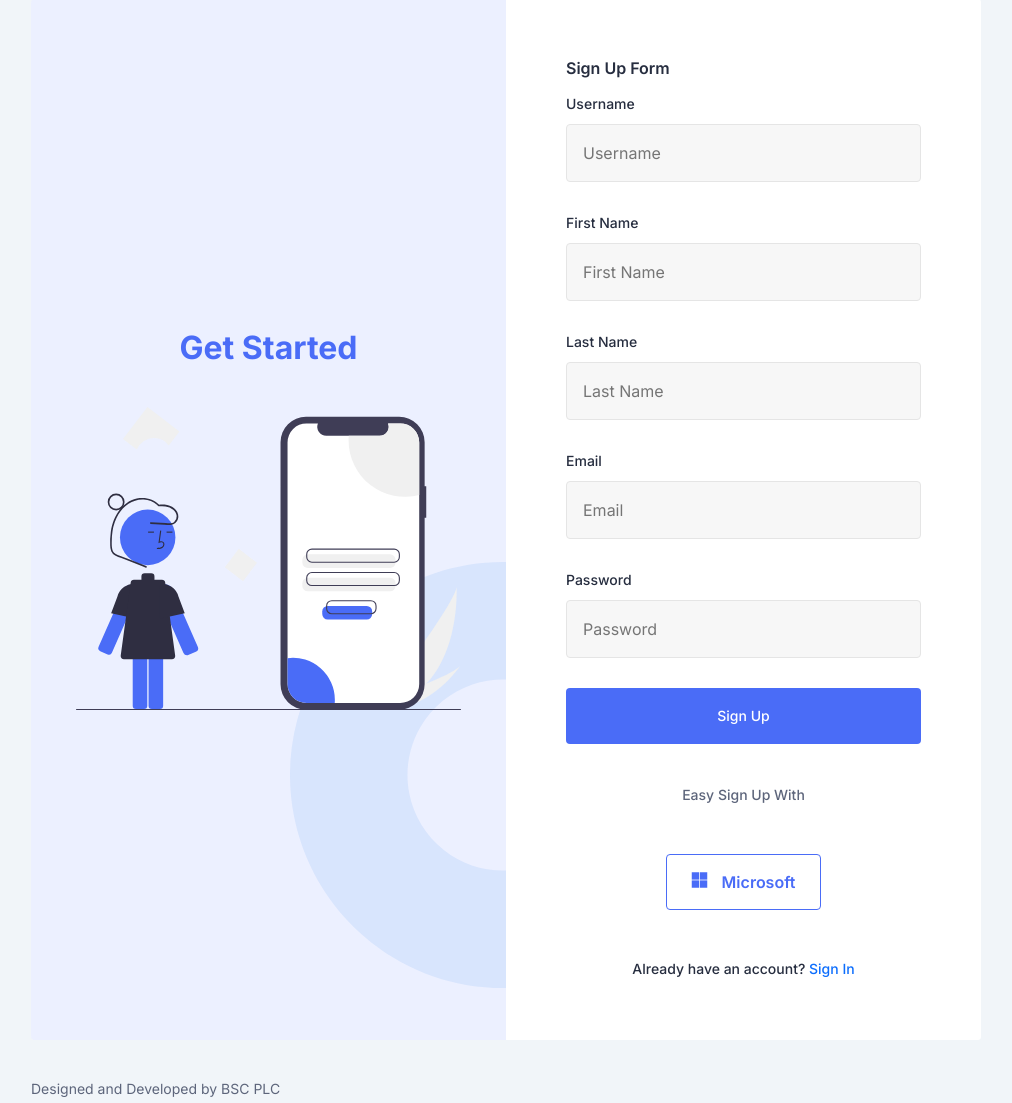
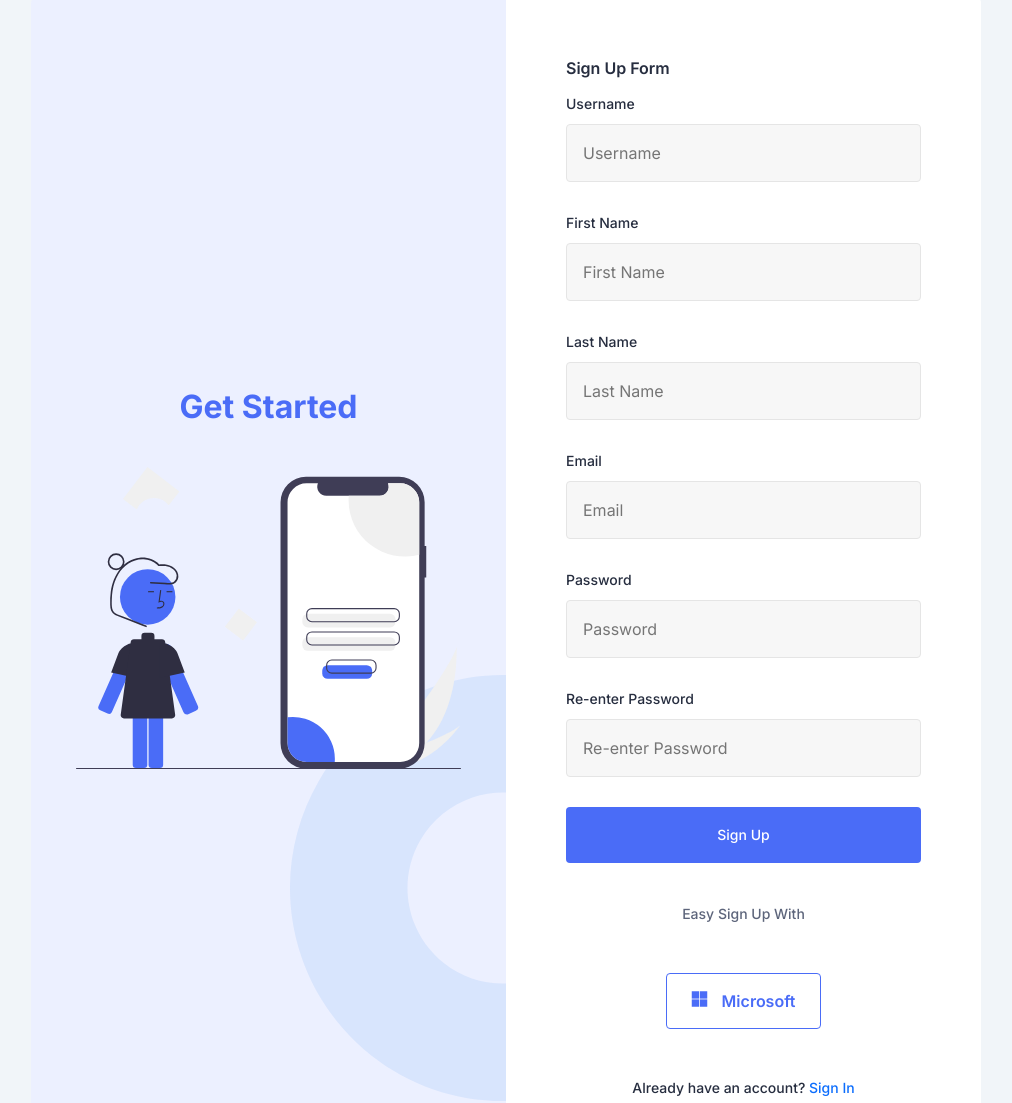
Before and after one commit to prubayita/gate1, a Django app: page /signup/ in a window 1280 px wide. Shown: the part 95-1198 px from the top of the page, without its empty margins (259-1271 px from the left). Run offline with Django 4.2, Linux system fonts and the light colour scheme; some libraries are stand-ins or nearby versions.

Commit message:
password validation

```diff
--- a/records/templates/cre/signup.html
+++ b/records/templates/cre/signup.html
@@ -100,6 +100,17 @@
                           <input type="password" id="password" name="password" placeholder="Password" />
                         </div>
                       </div>
+                      <div class="col-12">
+                        <div class="input-style-1">
+                          <label>Re-enter Password</label>
+                          <input
+                            type="password"
+                            id="reenter_password"
+                            name="reenter_password"
+                            placeholder="Re-enter Password"
+                          />
+                        </div>
+                      </div>
                       <!-- end col -->
 
                       <!-- end col -->
@@ -196,5 +207,30 @@
     <script src="{% static 'assets/js/moment.min.js' %}"></script>
     <script src="{% static 'assets/js/polyfill.js' %}"></script>
     <script src="{% static 'assets/js/main.js' %}"></script>
+    <script>
+      document.addEventListener('DOMContentLoaded', function () {
+        const form = document.querySelector('form');
+        const passwordInput = document.querySelector('#password');
+        const reenterPasswordInput = document.querySelector('#reenter_password');
+
+        form.addEventListener('submit', function (event) {
+          const password = passwordInput.value;
+          const reenterPassword = reenterPasswordInput.value;
+
+          if (password !== reenterPassword) {
+            alert("Passwords don't match. Please re-enter.");
+            event.preventDefault();
+          }
+
+          if (password.length < 8 || !/[!@#$%^&*]/.test(password)) {
+            alert(
+              'Password must be at least 8 characters long and contain a symbol (!@#$%^&*)'
+            );
+            event.preventDefault();
+          }
+        });
+      });
+    </script>
+
   </body>
 </html>
```
Also changed, not shown: db.sqlite3.
